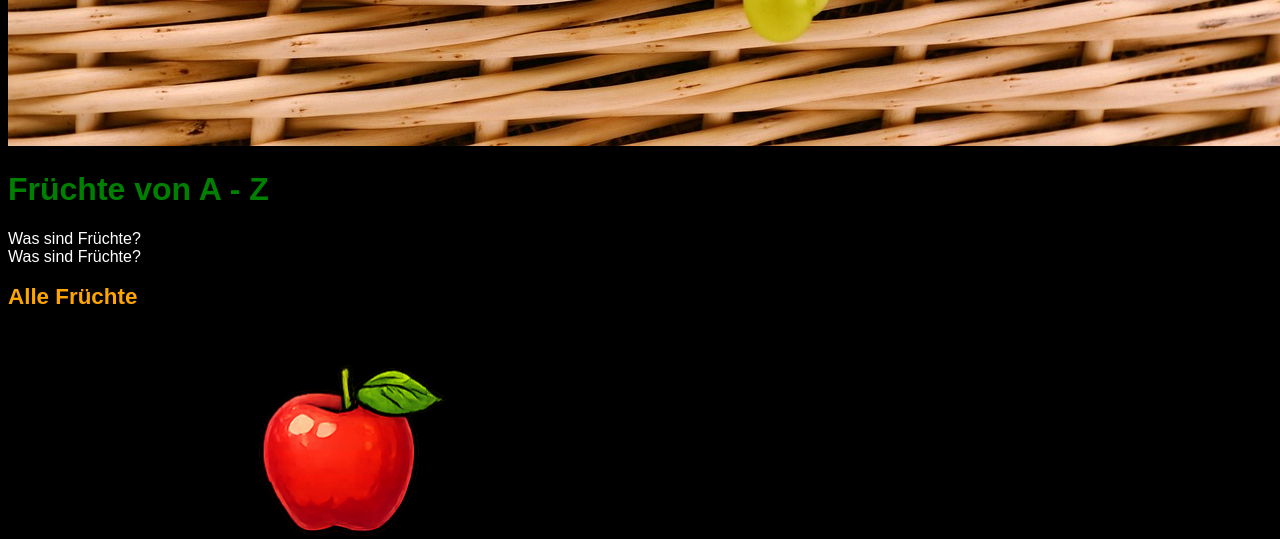
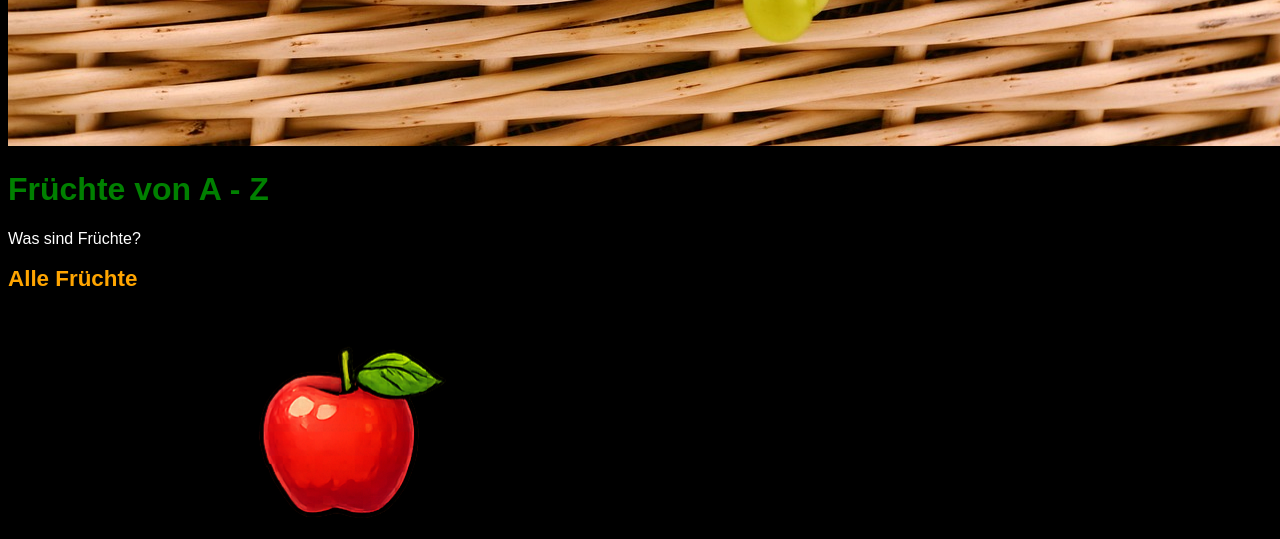
Before and after one commit to codebySaschaHeinze/raspberry-pi-backend-test, a Django app: page /fruits/ in a window 1280 px wide. Shown: the part 710-1249 px from the top of the page. Run offline with Django 5.2, Linux system fonts and the light colour scheme.

Commit message:
fix(header.html): link deleted (and added to fruitlist.html).

```diff
--- a/fruits_app/templates/fruits_app/header.html
+++ b/fruits_app/templates/fruits_app/header.html
@@ -3,5 +3,4 @@
 <header>
     <img src="{% static 'fruits_app/img/header.png' %}" alt="">
     <h1>Früchte von A - Z</h1>
-    <a href="{% url 'info' %}">Was sind Früchte?</a>
 </header>
```
